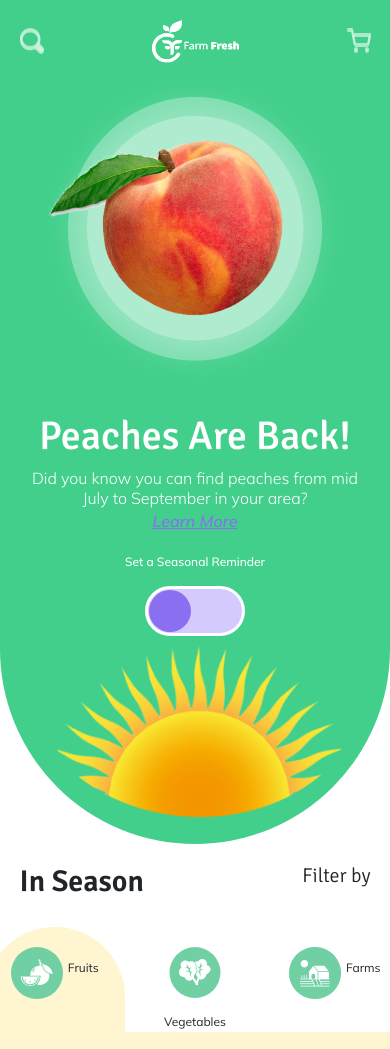
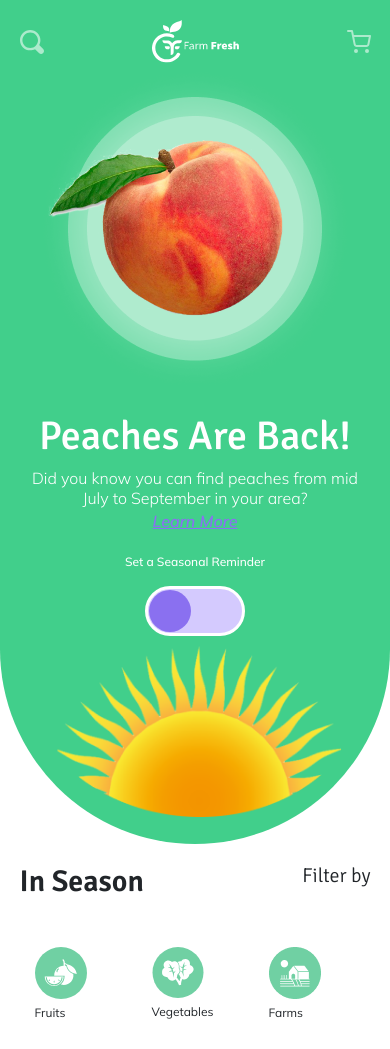
Before and after one commit to ndupre/FarmFresh, a plain HTML site: page index.html in a window 390 px wide. Shown: the top 1049 px of the page. Drawn offline with nearby package versions, Linux system fonts and the light colour scheme.

Commit message:
styling
styling and  code cleaning

```diff
--- a/index.html
+++ b/index.html
@@ -62,7 +62,7 @@
                 <h3>Filter by</h3>
             </div>
 
-            <div class="row category">
+            <div class="category">
                 <div class="col fruit">
                     <img src="./img/Fruit icon.svg" alt="logo">
                     <a  href="#">Fruits</a>
@@ -77,7 +77,8 @@
                     <a  href="#">Farms</a>
                 </div>
             </div>
-         </div>
+        </div>
+
         <div class="product-list">
             <div class="row">
                 <div class="col">
--- a/style.css
+++ b/style.css
@@ -1,7 +1,6 @@
 @media (max-width: 768px) {
     body{
         display: block;
-
     }
 
     h1{
@@ -58,7 +57,7 @@
     }
 
     nav .search-icon{
-        background-image: url(./img/search-icon.svg);
+        /* background-image: url(./img/search-icon.svg); */
         opacity: 80%;
         background-repeat: no-repeat;
     }
@@ -67,12 +66,12 @@
         opacity:100%;
     }
 
-    nav .logo{
+    /* nav .logo{
         background-image: url(./img/logo-white.svg);
-    }
+    } */
 
     nav .cart-icon{
-        background-image: url(./img/cart-icon.svg);
+        /* background-image: url(./img/cart-icon.svg); */
         opacity: 80%;
         background-repeat: no-repeat;
 
@@ -241,72 +240,76 @@
         padding:5%;
         display: flex;
         justify-content: space-between;
+    }
 
+    .filter .category{
+        display: flex;
+        justify-content: space-evenly;
+        margin-bottom:0px ;
+        padding:0% 5% 5% 5% ;
 
     }
 
-    .filter .category{
-        display:flex;
-        justify-content: space-evenly;
-        margin-bottom:0px ;
-        padding-bottom: 0px;
-    }
-
-    .filter .category a{
-        font-family: 'mulish';
-        font-size: 12px;
-        color: #212529;
-        margin-bottom: 10px;
-
-    }
-
-    .filter .category .fruit{
-        display: block;
-        background-color: #FFF5D1;
-        border-top-left-radius: 80px;
-        border-top-right-radius: 80px;
-    }
-
-    .filter .category .fruit img{
-        margin-top:20px;
-
-    }
-
-
-
-    .filter .category .veggie{
-        display: block;
+   .filter .category .fruit{
         background-color: #ffffff;
         border-top-left-radius: 80px;
         border-top-right-radius: 80px;
     }
 
+    .filter .category .fruit a{
+        font-family: 'mulish';
+        padding-top: 0px;
+        font-size: 12px;
+        color: #212529;
+        margin-bottom: 10px;
+    }
+
+    .filter .category .fruit img{
+        margin-top:20px;
+        background-size: 100%;
+    }
+
+    .filter .category .veggie{
+        background-color: #ffffff;
+        border-top-left-radius: 80px;
+        border-top-right-radius: 80px;
+    }
+
+    .filter .category .veggie a{
+        font-family: 'mulish';
+       padding-top: 0px;
+        font-size: 12px;
+        color: #212529;
+        margin-bottom: 10px;
+    }
+
     .filter .category .veggie img{
         margin-top:20px;
-
+        box-sizing: ;
     }
 
     .filter .category .farm{
-        flex-direction: column;
         background-color: #ffffff;
         border-top-left-radius: 80px;
-        border-top-right-radius:80px;
+        border-top-right-radius: 80px;
+    }
+
+    .filter .category .farm a{
+        font-family: 'mulish';
+       padding-top: 0px;
+        font-size: 12px;
+        color: #212529;
+        margin-bottom: 10px;
     }
 
     .filter .category .farm img{
         margin-top:20px;
-
-        }
     }
-
-
-
-
 
     /* start list */
 
    .product-list{
-       background-color:#FFF5D1;
+       /* background-color:#FFF5D1; */
        padding:5%;
        margin-top: 0%;
        border-bottom-left-radius: 60px;
@@ -316,7 +319,6 @@
    .row{
     display: flex;
     justify-content: space-between;
-
     padding-bottom: 15px;
    }
 
@@ -324,8 +326,6 @@
    display:block;
    text-align: center;
    }
-
-
 
    .row .col .product{
         font-family: 'Signika', sans-serif;
@@ -353,9 +353,4 @@
    }
     /* end list */
 
-
-
-
-
-
 }
```
